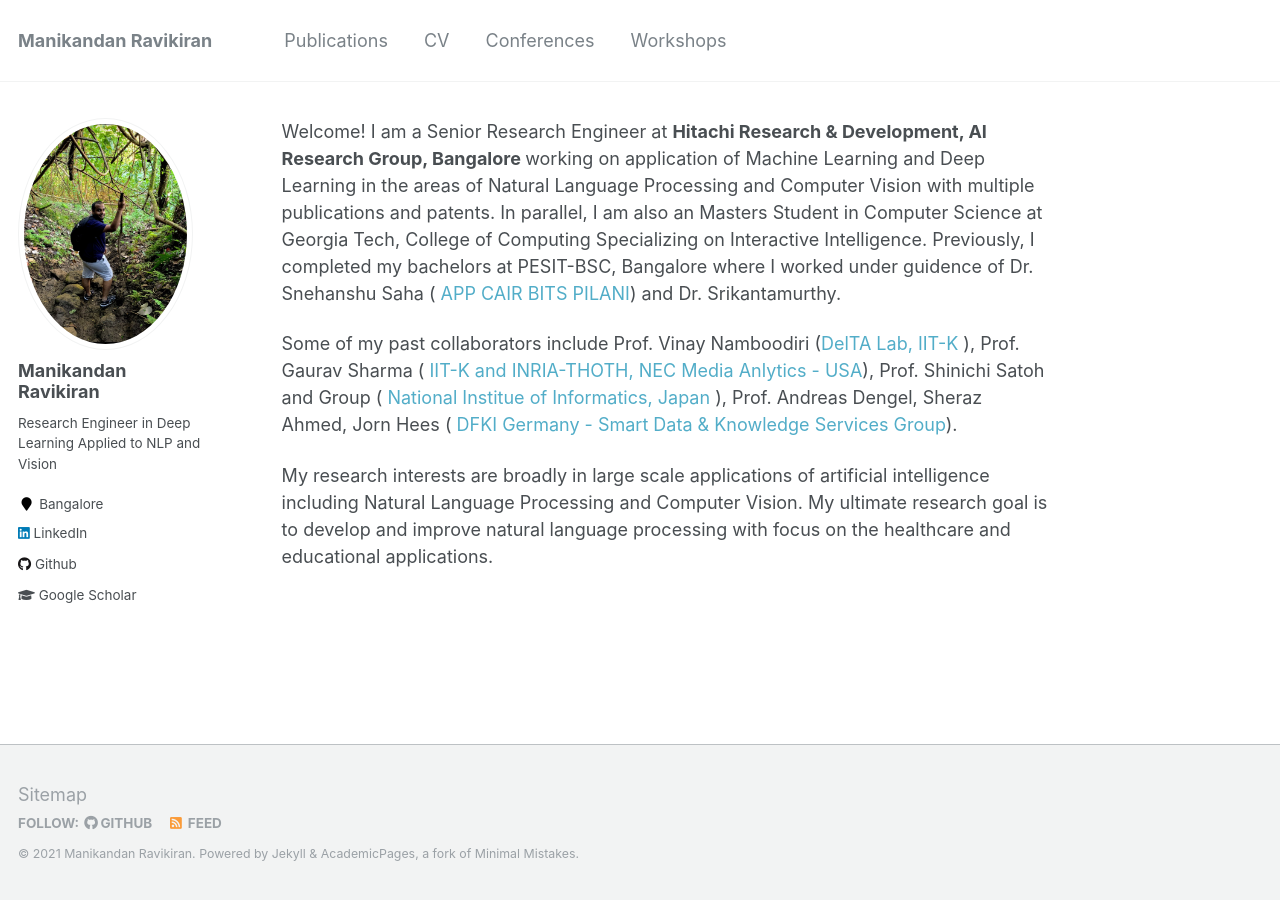
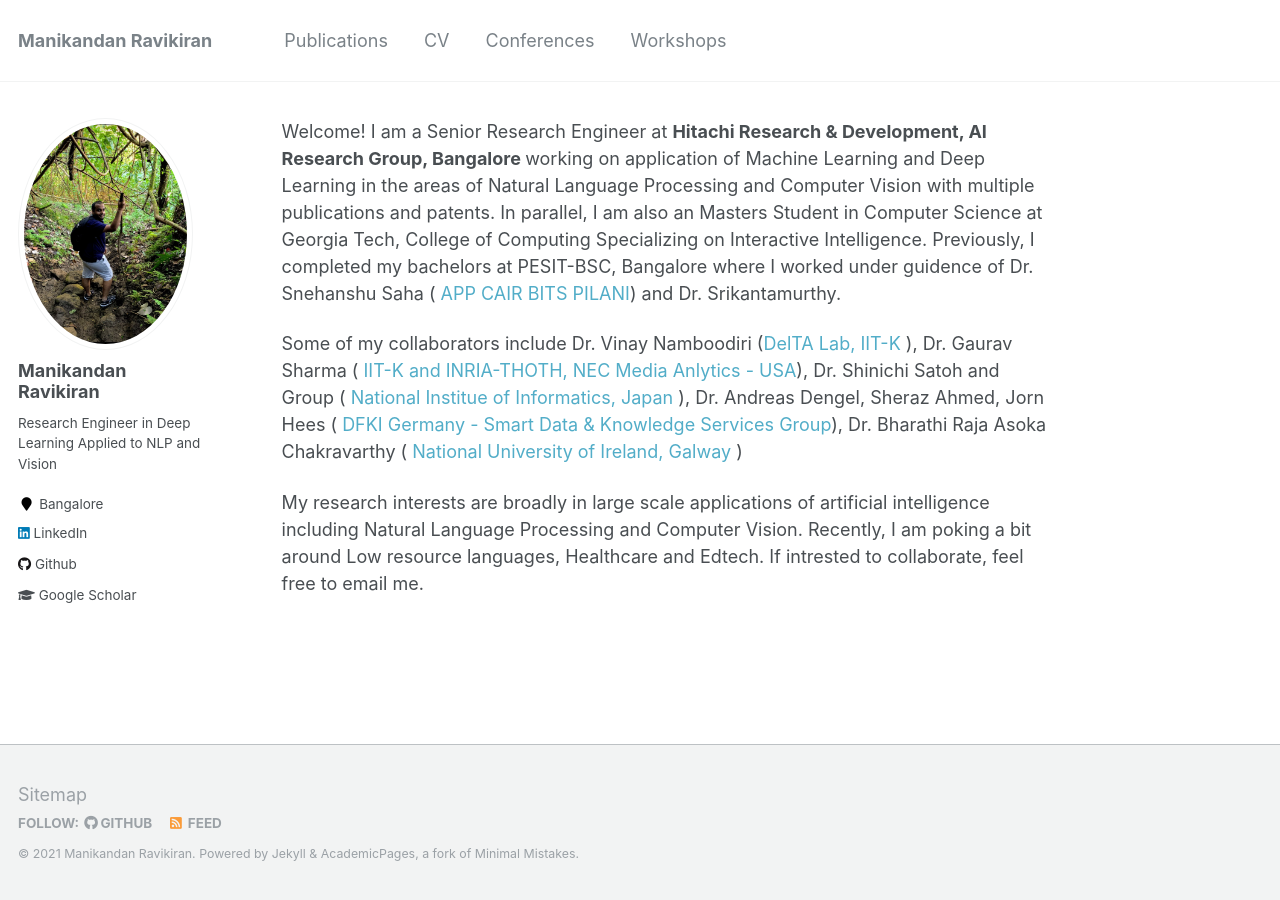
Before and after one commit to manikandan-ravikiran/manikandan-ravikiran.github.io, a Jekyll site: the page built from _pages/about.md, in a window 1280 px wide. Built offline with Jekyll 4.4.1, drawn with Linux system fonts in a browser that asks for light colours.

Commit message:
Added about

```diff
--- a/_pages/about.md
+++ b/_pages/about.md
@@ -8,9 +8,9 @@ redirect_from:
 
 Welcome! I am a Senior Research Engineer at <b> Hitachi Research & Development, AI Research Group, Bangalore </b> working on application of Machine Learning and Deep Learning in the areas of Natural Language Processing and Computer Vision with multiple publications and patents. In parallel, I am also an Masters Student in Computer Science at Georgia Tech, College of Computing Specializing on Interactive Intelligence. Previously, I completed my bachelors at PESIT-BSC, Bangalore where I worked under guidence of  Dr. Snehanshu Saha (<a href="https://www.linkedin.com/in/snehanshusaha/" style="text-decoration: none;"> APP CAIR BITS PILANI</a>) and Dr. Srikantamurthy.
 
-Some of my past collaborators include Prof. Vinay Namboodiri (<a href="http://deltalab.iitk.ac.in/" style="text-decoration: none;">DelTA Lab, IIT-K </a>), Prof. Gaurav Sharma (<a href="http://grvsharma.com" style="text-decoration: none;"> IIT-K and INRIA-THOTH, NEC Media Anlytics - USA</a>),  Prof. Shinichi Satoh and Group (<a href="http://www.satoh-lab.nii.ac.jp/" style="text-decoration: none;"> National Institue of Informatics, Japan </a>), Prof. Andreas Dengel, Sheraz Ahmed, Jorn Hees (<a href="https://www.dfki.de/en/web/research/research-departments-and-groups/smart-data-knowledge-services/team-sds/" style="text-decoration: none;">   DFKI Germany - Smart Data & Knowledge Services Group</a>).
+Some of my collaborators include Dr. Vinay Namboodiri (<a href="http://deltalab.iitk.ac.in/" style="text-decoration: none;">DelTA Lab, IIT-K </a>), Dr. Gaurav Sharma (<a href="http://grvsharma.com" style="text-decoration: none;"> IIT-K and INRIA-THOTH, NEC Media Anlytics - USA</a>),  Dr. Shinichi Satoh and Group (<a href="http://www.satoh-lab.nii.ac.jp/" style="text-decoration: none;"> National Institue of Informatics, Japan </a>), Dr. Andreas Dengel, Sheraz Ahmed, Jorn Hees (<a href="https://www.dfki.de/en/web/research/research-departments-and-groups/smart-data-knowledge-services/team-sds/" style="text-decoration: none;">   DFKI Germany - Smart Data & Knowledge Services Group</a>), Dr. Bharathi Raja Asoka Chakravarthy (<a href="http://www.nuigalway.ie:83/our-research/people/engineering-and-informatics/basokachakravarthi1/" style="text-decoration: none;"> National University of Ireland, Galway </a>)
 
-My research interests are broadly in large scale applications of artificial intelligence including Natural Language Processing and Computer Vision. My ultimate research goal is to develop and improve natural language processing with focus on the healthcare and educational applications.
+My research interests are broadly in large scale applications of artificial intelligence including Natural Language Processing and Computer Vision. Recently, I am poking a bit around Low resource languages, Healthcare and Edtech. If intrested to collaborate, feel free to email me.
 
 
 <!--- and part of <a href="http://www.davidjoyner.net/" style="text-decoration: none;"> Lucy Labs </a> under <b> Prof. David Joyner </b>. -->
```
Also changed, not shown: _pages/cv.md (+3 -1 lines).
